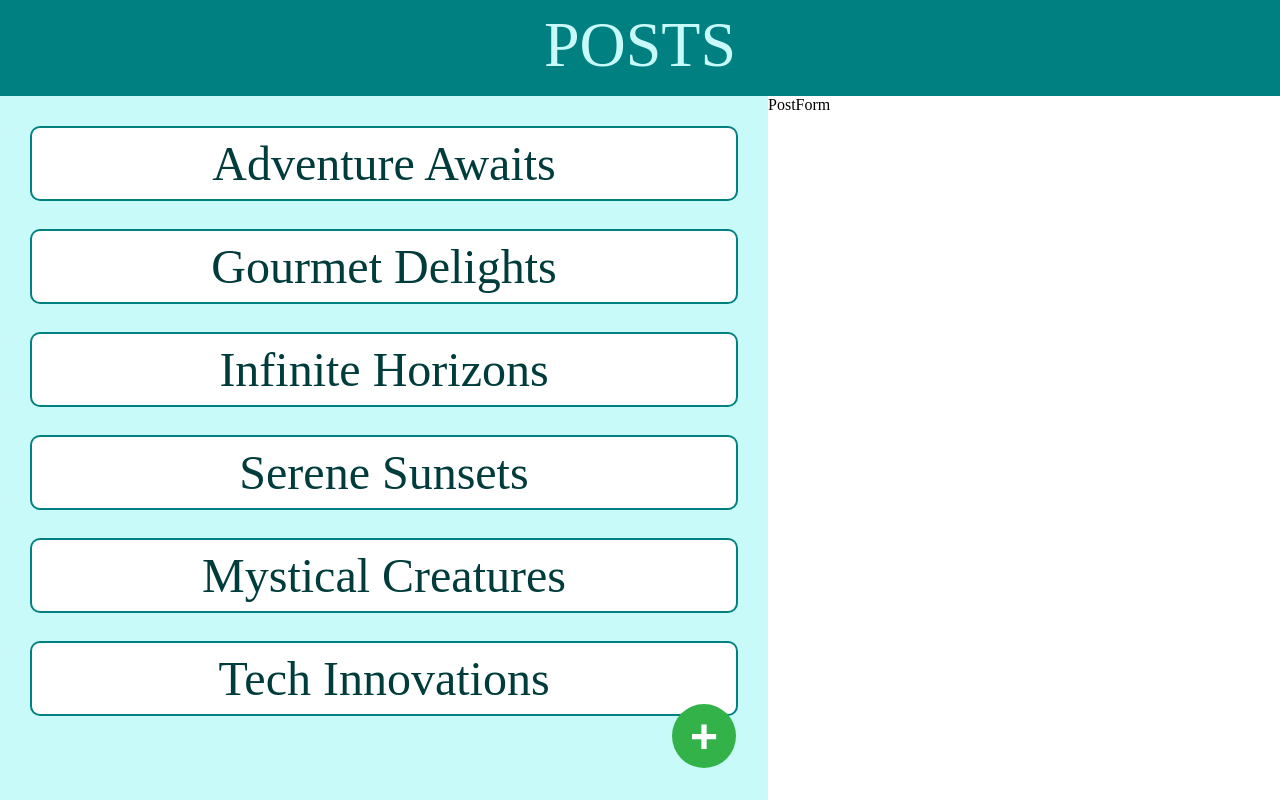
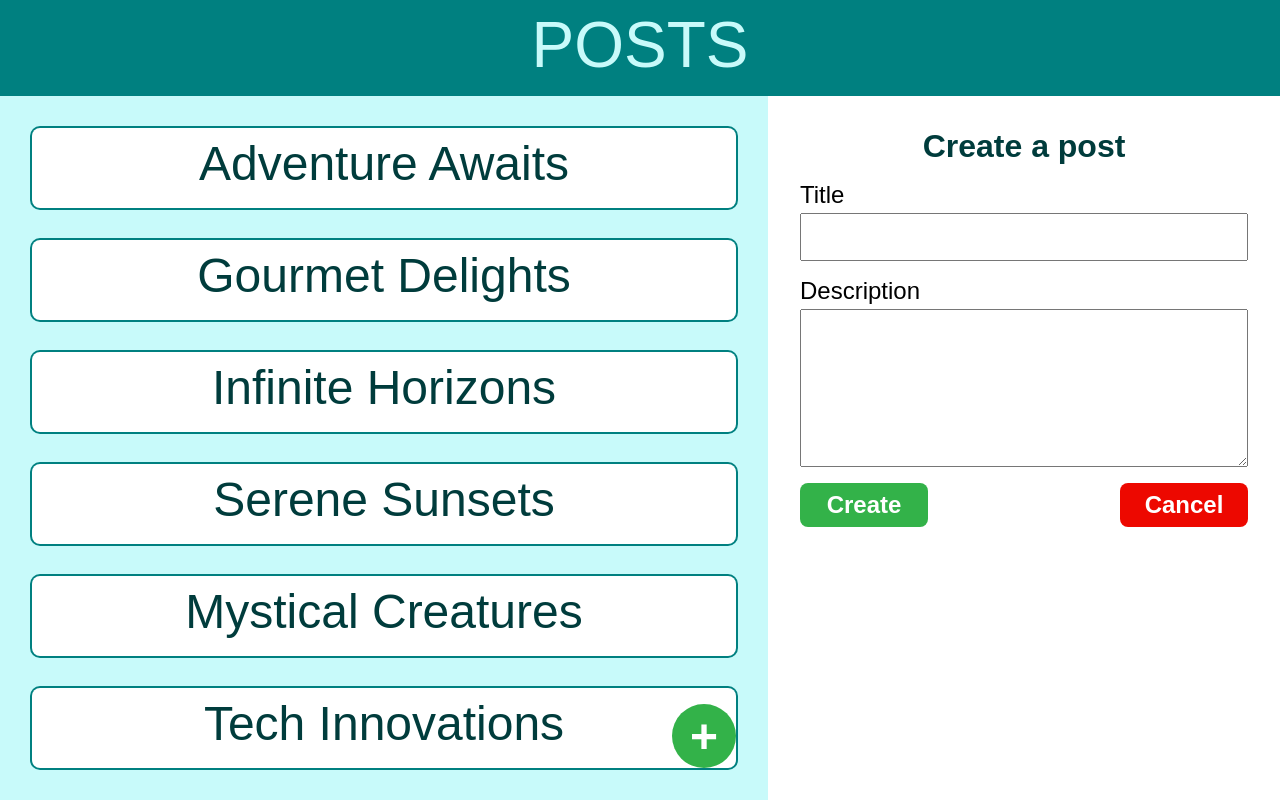
Before and after one commit to BinulaRasanjith/react-js-to-ts, a React (Create React App) app: page /create-post in a window 1280 px wide. Built offline with nearby package versions, Linux system fonts and the light colour scheme; data requests are answered from the project's data file.

Commit message:
commit 5

```diff
--- a/src/components/Post.js
+++ b/src/components/Post.js
@@ -1,21 +1,15 @@
-import { useNavigate, useParams } from "react-router-dom";
+import { Link, useParams } from "react-router-dom";
 
 const Post = ({ post }) => {
   const { id } = useParams();
 
-  const navigate = useNavigate();
-
-  const handleClick = (event) => {
-    navigate(`/${post.id}`);
-  };
-
   return (
-    <div
+    <Link
+      to={`/${post.id}`}
       className={`post ${id === post.id ? "post-selected" : "post-hover"}`}
-      onClick={handleClick}
     >
       {post.title}
-    </div>
+    </Link>
   );
 };
 
--- a/src/components/PostDetail.js
+++ b/src/components/PostDetail.js
@@ -25,8 +25,12 @@ const PostDetail = () => {
 
         {/* BUTTON AREA */}
         <div className="btn-area">
-          <Button label="Edit" type="edit-btn" onClick={handleEdit} />
-          <Button label="Delete" type="delete-btn" onClick={handleDelete} />
+          <Button label="Edit" type="change-btn" onClick={handleEdit} />
+          <Button
+            label="Delete"
+            type="destructive-btn"
+            onClick={handleDelete}
+          />
         </div>
       </div>
     )
--- a/src/components/PostForm.js
+++ b/src/components/PostForm.js
@@ -1,5 +1,83 @@
-const PostForm = ({ action }) => {
-  return <form className="post-form">PostForm</form>;
+import { useEffect, useState } from "react";
+import { useNavigate, useParams } from "react-router-dom";
+
+import useGetPost from "../hooks/data/useGetPost";
+import useCreatePost from "../hooks/data/useCreatePost";
+import useUpdatePost from "../hooks/data/useUpdatePost";
+import Button from "./Button";
+
+const newPostInitialState = {
+  id: undefined,
+  title: "",
+  description: "",
+};
+
+const PostForm = ({ action = "create" }) => {
+  const navigate = useNavigate();
+  const { id } = useParams();
+  const [post, setPost] = useState(newPostInitialState);
+
+  const { data: previousPost } = useGetPost(
+    action === "update" ? id : undefined
+  );
+  const { mutateAsync: createPost } = useCreatePost();
+  const { mutate: updatePost } = useUpdatePost();
+
+  const handleInputChange = (event) =>
+    setPost({ ...post, [event.target.name]: event.target.value });
+
+  const handleSubmit = (event) => {
+    event.preventDefault();
+
+    if (action === "update") {
+      updatePost(post);
+    } else {
+      createPost(post).then((createdPost) => navigate(`/${createdPost.id}`));
+    }
+  };
+
+  useEffect(() => {
+    if (action === "update") {
+      setPost(previousPost);
+    } else {
+      setPost(newPostInitialState);
+    }
+  }, [action, previousPost]);
+
+  return (
+    <form className="post-form" onSubmit={handleSubmit}>
+      <h2>{action === "update" ? "Edit the post" : "Create a post"}</h2>
+      <span>
+        <label htmlFor="title">Title</label>
+        <input
+          id="title"
+          name="title"
+          type="text"
+          value={post?.title}
+          onChange={handleInputChange}
+          className="input"
+        />
+      </span>
+      <span>
+        <label htmlFor="description">Description</label>
+        <textarea
+          id="description"
+          name="description"
+          rows={5}
+          value={post?.description}
+          onChange={handleInputChange}
+          className="input"
+        />
+      </span>
+      <div className="btn-area">
+        <Button
+          label={action === "update" ? "Save" : "Create"}
+          type={action === "update" ? "change-btn" : "create-btn"}
+        />
+        <Button label={"Cancel"} type="destructive-btn" />
+      </div>
+    </form>
+  );
 };
 
 export default PostForm;
--- a/src/hooks/data/useCreatePost.js
+++ b/src/hooks/data/useCreatePost.js
@@ -12,7 +12,7 @@ const useCreatePost = () => {
     // get the previous posts
     const previousPosts = queryClient.getQueryData(["posts"]);
 
-    const mockId = Date.now();
+    const mockId = String(Date.now());
 
     // add the new post to the cache
     queryClient.setQueryData(["posts"], (previousPosts) => [
@@ -32,7 +32,7 @@ const useCreatePost = () => {
     });
 
     // remove cached post with mock id
-    queryClient.removeQueries({ queryKey: ["posts", mockId] });
+    queryClient.removeQueries({ queryKey: ["posts", mockId], exact: true });
 
     // TODO: add the new post to the cache
 
@@ -48,7 +48,7 @@ const useCreatePost = () => {
     });
 
     // on error revert the cache
-    queryClient.removeQueries({ queryKey: ["posts", mockId] });
+    queryClient.removeQueries({ queryKey: ["posts", mockId], exact: true });
     queryClient.setQueryData(["posts"], previousPosts);
 
     // invalidate queries
--- a/src/hooks/data/useGetPost.js
+++ b/src/hooks/data/useGetPost.js
@@ -10,7 +10,8 @@ const getPost = (id) =>
 const useGetPost = (id) =>
   useQuery({
     queryKey: ["posts", id],
-    queryFn: (d) => getPost(id),
+    queryFn: () => getPost(id),
+    enabled: !!id,
   });
 
 export default useGetPost;
--- a/src/hooks/data/useUpdatePost.js
+++ b/src/hooks/data/useUpdatePost.js
@@ -3,7 +3,7 @@ import { useMutation, useQueryClient } from "@tanstack/react-query";
 import api from "../../api";
 
 const updatePost = (updatedPost) =>
-  api.patch(`/posts/${1}`, updatedPost).then((res) => res.data);
+  api.patch(`/posts/${updatedPost.id}`, updatedPost).then((res) => res.data);
 
 const useUpdatePost = () => {
   const queryClient = useQueryClient();
--- a/src/index.css
+++ b/src/index.css
@@ -1,8 +1,8 @@
 :root {
   --teal-dark: rgb(0, 60, 60);
   --teal-light: rgb(200, 250, 250);
-  --edit-btn: #4f87f6;
-  --delete-btn: #ed0800;
+  --change-btn: #4f87f6;
+  --destructive-btn: #ed0800;
   --create-btn: #33b249;
 }
 
@@ -11,6 +11,7 @@
   margin: 0;
   padding: 0;
   transition: all 300ms ease;
+  font-family: "Arial", sans-serif;
 }
 
 header {
@@ -50,9 +51,10 @@ main {
 
 .posts-container {
   position: relative;
-  width: 100%;
-  height: 100%;
-  background-color: rgb(200, 250, 250);
+  width: auto;
+  height: calc(100vh - 6rem);
+  overflow-y: auto;
+  background-color: var(--teal-light);
   padding: 2rem;
   display: flex;
   flex-direction: column;
@@ -61,16 +63,19 @@ main {
 
 .post {
   padding: 0.5rem;
-  width: 100%;
+  width: auto;
+  min-height: 4rem;
   background-color: white;
   color: var(--teal-dark);
   text-align: center;
+  text-decoration: none;
   font-size: 3rem;
   white-space: nowrap;
   overflow: hidden;
   text-overflow: ellipsis;
   border-radius: 0.5rem;
   box-shadow: 0 0 0 0.125rem teal;
+  flex-grow: 1;
 }
 
 .post-hover:hover,
@@ -82,17 +87,38 @@ main {
   transform: scale(1.02);
 }
 
-.post-detail {
+.post-detail,
+.post-form {
   display: flex;
   flex-direction: column;
   gap: 1rem;
   padding: 2rem;
 }
 
-.post-detail h2 {
+h2 {
   color: var(--teal-dark);
   text-align: center;
   font-size: 2rem;
+}
+
+.post-form span {
+  display: flex;
+  flex-direction: column;
+  gap: 0.25rem;
+}
+
+.post-form span label {
+  font-size: 1.5rem;
+}
+
+.post-form span .input {
+  width: 100%;
+  padding: 0.5rem;
+  font-size: 1.5rem;
+}
+
+.post-form span textarea {
+  resize: vertical;
 }
 
 .post-detail p {
@@ -127,12 +153,16 @@ main {
   transform: scale(0.8);
 }
 
-.edit-btn {
-  background-color: var(--edit-btn);
+.create-btn {
+  background-color: var(--create-btn);
 }
 
-.delete-btn {
-  background-color: var(--delete-btn);
+.change-btn {
+  background-color: var(--change-btn);
+}
+
+.destructive-btn {
+  background-color: var(--destructive-btn);
 }
 
 .floating-btn {
```
